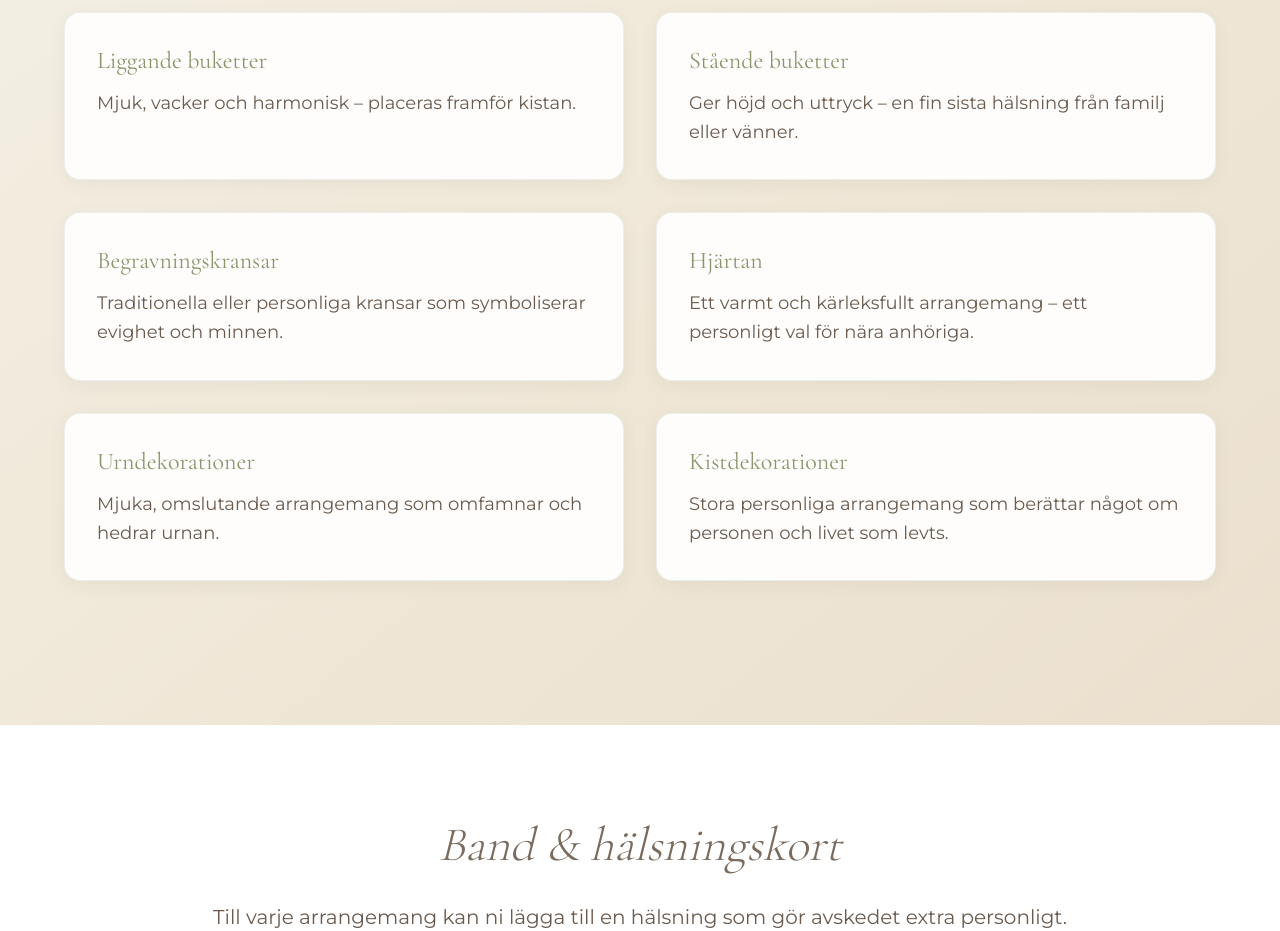
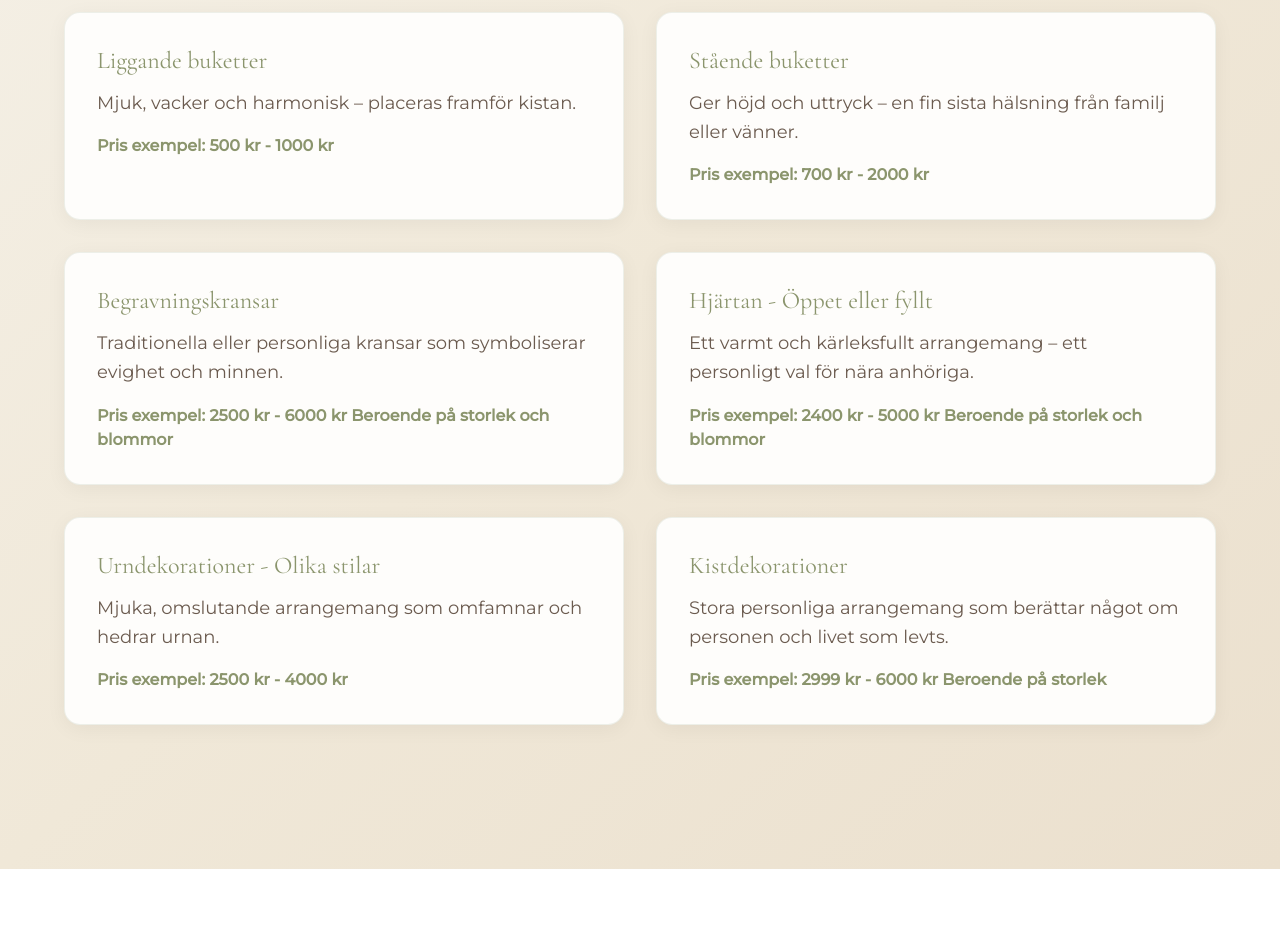
Before and after one commit to yossibello/flora-by-susanna, a Next.js app: page /begravning in a window 1280 px wide. Shown: the part 1340-2271 px from the top of the page. Built offline with nearby package versions, Linux system fonts and the light colour scheme.

Commit message:
Update content: improve bestall page text layout and add pricing to begravning services

```diff
--- a/src/app/begravning/page.tsx
+++ b/src/app/begravning/page.tsx
@@ -109,6 +109,9 @@ export default function BegravningPage() {
               <p className="text-[#6B5B4F] text-lg leading-relaxed">
                 Mjuk, vacker och harmonisk – placeras framför kistan.
               </p>
+              <p className="text-[#8B956D] font-semibold mt-4">
+                Pris exempel: 500 kr - 1000 kr
+              </p>
             </div>
 
             {/* Stående buketter */}
@@ -116,6 +119,9 @@ export default function BegravningPage() {
               <h3 className="text-2xl font-bold text-[#8B956D] mb-3">Stående buketter</h3>
               <p className="text-[#6B5B4F] text-lg leading-relaxed">
                 Ger höjd och uttryck – en fin sista hälsning från familj eller vänner.
+              </p>
+              <p className="text-[#8B956D] font-semibold mt-4">
+                Pris exempel: 700 kr - 2000 kr
               </p>
             </div>
 
@@ -125,21 +131,30 @@ export default function BegravningPage() {
               <p className="text-[#6B5B4F] text-lg leading-relaxed">
                 Traditionella eller personliga kransar som symboliserar evighet och minnen.
               </p>
+              <p className="text-[#8B956D] font-semibold mt-4">
+                Pris exempel: 2500 kr - 6000 kr Beroende på storlek och blommor
+              </p>
             </div>
 
             {/* Hjärtan */}
             <div className="romantic-card p-8 rounded-2xl bg-white">
-              <h3 className="text-2xl font-bold text-[#8B956D] mb-3">Hjärtan</h3>
+              <h3 className="text-2xl font-bold text-[#8B956D] mb-3">Hjärtan - Öppet eller fyllt</h3>
               <p className="text-[#6B5B4F] text-lg leading-relaxed">
                 Ett varmt och kärleksfullt arrangemang – ett personligt val för nära anhöriga.
+              </p>
+              <p className="text-[#8B956D] font-semibold mt-4">
+                Pris exempel: 2400 kr - 5000 kr Beroende på storlek och blommor
               </p>
             </div>
 
             {/* Urndekorationer */}
             <div className="romantic-card p-8 rounded-2xl bg-white">
-              <h3 className="text-2xl font-bold text-[#8B956D] mb-3">Urndekorationer</h3>
+              <h3 className="text-2xl font-bold text-[#8B956D] mb-3">Urndekorationer - Olika stilar</h3>
               <p className="text-[#6B5B4F] text-lg leading-relaxed">
                 Mjuka, omslutande arrangemang som omfamnar och hedrar urnan.
+              </p>
+              <p className="text-[#8B956D] font-semibold mt-4">
+                Pris exempel: 2500 kr - 4000 kr
               </p>
             </div>
 
@@ -148,6 +163,9 @@ export default function BegravningPage() {
               <h3 className="text-2xl font-bold text-[#8B956D] mb-3">Kistdekorationer</h3>
               <p className="text-[#6B5B4F] text-lg leading-relaxed">
                 Stora personliga arrangemang som berättar något om personen och livet som levts.
+              </p>
+              <p className="text-[#8B956D] font-semibold mt-4">
+                Pris exempel: 2999 kr - 6000 kr Beroende på storlek
               </p>
             </div>
           </div>
--- a/src/app/bestall/page.tsx
+++ b/src/app/bestall/page.tsx
@@ -64,14 +64,14 @@ export default function BestallPage() {
         />
         <div className="absolute inset-0 bg-gradient-to-b from-[#F5F1E8]/70 via-[#F5F1E8]/60 to-[#E8F0E0]/50"></div>
         <div className="relative z-10 max-w-3xl mx-auto">
-          <h1 className="text-6xl sm:text-7xl md:text-8xl font-serif mb-4 text-[#7A8B6F]">
+          <h1 className="text-6xl sm:text-7xl md:text-8xl font-serif mb-6 text-[#7A8B6F]">
             Beställ din personliga bukett
           </h1>
-          <p className="text-lg sm:text-xl text-[#6B5B4F] mb-4 leading-relaxed max-w-2xl mx-auto font-normal">
-            Handgjorda buketter skapade efter säsong, dina önskemål och dina färger.
+          <p className="text-lg sm:text-xl text-[#6B5B4F] mb-6 leading-relaxed max-w-2xl mx-auto font-normal">
+            Handgjorda buketter skapade efter säsong, dina önskemål och dina färger. Perfekt för födelsedagar, gåvor, helger eller när du vill överraska någon du tycker om.
           </p>
-          <p className="text-base sm:text-lg text-[#6B5B4F] mb-10 sm:mb-14 leading-relaxed max-w-2xl mx-auto font-normal">
-            Perfekt för födelsedagar, gåvor, helger eller när du vill överraska någon du tycker om.
+          <p className="text-base sm:text-lg text-[#6B5B4F] mb-10 sm:mb-14 leading-relaxed max-w-2xl mx-auto font-semibold">
+            Beställning med leverans i Vallentuna, Täby, Norrort & Stockholm.
           </p>
           <a
             href="#kontakt"
@@ -79,19 +79,6 @@ export default function BestallPage() {
           >
             Beställ din bukett
           </a>
-        </div>
-      </section>
-
-      {/* Introduktionstext */}
-      <section className="py-16 sm:py-24 px-4 sm:px-6 bg-white">
-        <div className="max-w-4xl mx-auto text-center">
-          <p className="text-[#6B5B4F] text-lg sm:text-xl leading-relaxed mb-6">
-            Önskar du beställa en härlig födelsedagsbukett, uppvakta någon du håller kär eller skicka en omtanke?
-            Hos mig beställer du en handgjord bukett skapad i min blomsterstudio i Brottby – alltid med säsongens vackraste blommor och mycket omtanke.
-          </p>
-          <p className="text-[#6B5B4F] text-lg sm:text-xl leading-relaxed">
-            Varje bukett görs efter dina färger, stil och önskemål. Beställning görs <strong>3 dagar i förväg</strong> för att rätt blommor ska beställas hem.
-          </p>
         </div>
       </section>
 
@@ -191,7 +178,7 @@ export default function BestallPage() {
               </div>
               <div>
                 <h3 className="text-2xl font-bold text-[#7A6B5D] mb-2">Skicka din förfrågan</h3>
-                <p className="text-[#6B5B4F] text-lg">Via formuläret eller Instagram/mejl.</p>
+                <p className="text-[#6B5B4F] text-lg">Via formuläret, Mobil eller Instagram/mejl.</p>
               </div>
             </div>
 
@@ -251,11 +238,14 @@ export default function BestallPage() {
             <h2 className="text-4xl sm:text-5xl handwritten text-[#7A6B5D] mb-4">
               ✨ Beställ din bukett här
             </h2>
-            <p className="text-[#6B5B4F] text-xl mb-2">
+            <p className="text-[#6B5B4F] text-xl mb-2 leading-relaxed">
               Gör din beställning 3 dagar i förväg för att rätt blommor ska beställas.
             </p>
-            <p className="text-[#6B5B4F] text-xl mb-2">
-              Jag svarar vanligen inom 24 timmar – alla förfrågningar är kostnadsfria.
+            <p className="text-[#6B5B4F] text-xl mb-2 leading-relaxed">
+              Det går även att ringa <a href="tel:0737131884" className="font-semibold text-[#8B956D] hover:underline">073-713 18 84</a> för beställning.
+            </p>
+            <p className="text-[#6B5B4F] text-xl mb-2 leading-relaxed">
+              Jag svarar vanligen inom 24 timmar – alla förfrågningar är kostnadsfria
             </p>
           </div>
 
```
